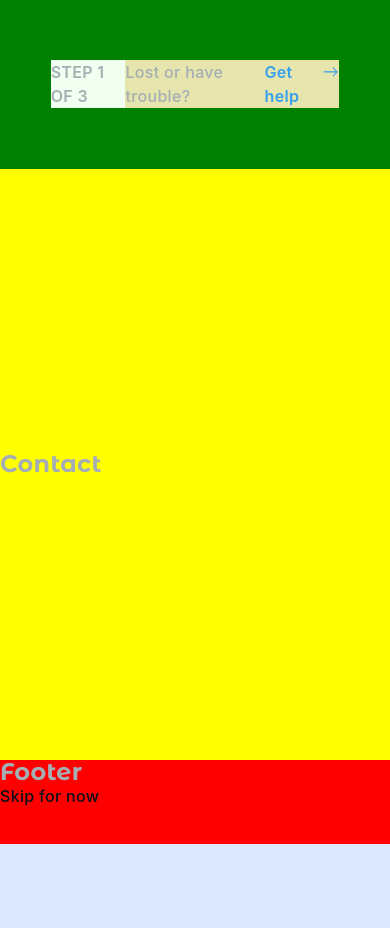
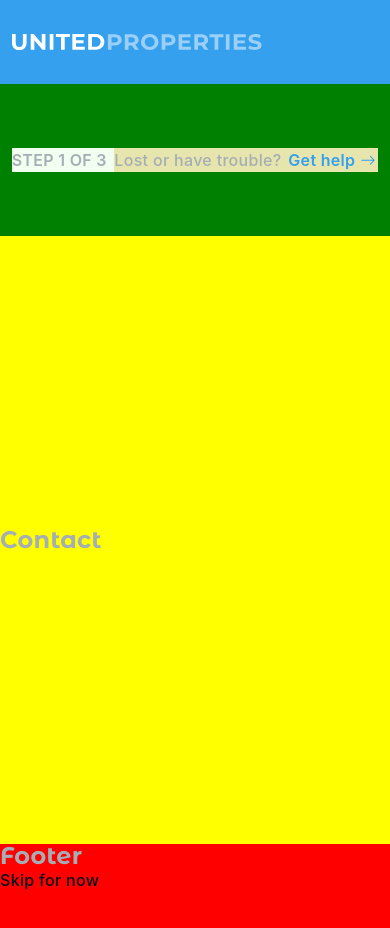
Before and after one commit to cavaglieridomenico/user-onboarding, a React (Create React App) app: page / in a window 390 px wide. Before the commit the page ends 844 px from the top, so only its background shows below. Built offline with nearby package versions, Linux system fonts and the light colour scheme.

Commit message:
[ADDED] Mobile and desktop logo
The logo is a Component that accepts as prop a mobile class from App and
a desktop class
from Sidebar.

```diff
--- a/src/App.js
+++ b/src/App.js
@@ -4,10 +4,12 @@ import Contact from './pages/Contact';
 import Plan from './pages/Plan';
 import Preferences from './pages/Preferences';
 import Error from './pages/Error';
+import Logo from './components/Logo';
 
 function App() {
   return (
     <Router>
+      <Logo view='logo-mobile' />
       <Switch>
         <Route exact path='/'>
           <Contact />
--- /dev/null
+++ b/src/components/Logo.js
@@ -0,0 +1,12 @@
+import React from 'react';
+import logo from '../assets/images/logo.svg';
+
+const Logo = ({ view }) => {
+  return (
+    <div className={`logo ${view}`}>
+      <img src={logo} alt='logo' />
+    </div>
+  );
+};
+
+export default Logo;
--- a/src/components/Sidebar.js
+++ b/src/components/Sidebar.js
@@ -1,9 +1,10 @@
 import React from 'react';
+import Logo from './Logo';
 
 const Sidebar = () => {
   return (
     <aside>
-      <h2>Sidebar</h2>
+      <Logo view='logo-desktop' />
     </aside>
   );
 };
--- a/src/index.css
+++ b/src/index.css
@@ -29,12 +29,13 @@ Variables
   --maxWidth: 1440px;
   --maxHeight: 1900px;
 
-  --mainPadding: 0 13%;
+  --mobilePadding: 0 3%;
+  --desktopPadding: 0 13%;
 
   --monserrat: 'Montserrat', sans-serif;
   --monserratAlt: 'Montserrat Alternates', sans-serif;
 
-  --headerHeigth: 20%;
+  --headerHeigth: 18%;
   --footerHeight: 10%;
 }
 
@@ -116,6 +117,28 @@ section {
   width: 100%;
 }
 
+.logo {
+  display: flex;
+  align-content: center;
+  background-color: var(--mainBlue);
+  width: 100%;
+}
+
+.logo img {
+  width: 250px;
+}
+
+.logo-mobile {
+  height: 10vh;
+  padding: var(--mobilePadding);
+}
+
+@media all and (min-width: 800px) {
+  .logo-mobile {
+    display: none;
+  }
+}
+
 aside {
   display: none;
   background: var(--mainBlue);
@@ -127,7 +150,7 @@ header {
   flex-direction: column;
   justify-content: center;
   height: var(--headerHeigth);
-  padding: var(--mainPadding);
+  padding: var(--mobilePadding);
   background-color: green;
 }
 
@@ -146,7 +169,7 @@ header .text-container {
   background-color: rgb(230, 229, 173);
   display: flex;
   justify-content: space-between;
-  width: 272px;
+  width: 16.5rem;
 }
 
 .header__help {
```
Also changed, not shown: src/assets/images/logo.svg (added).
